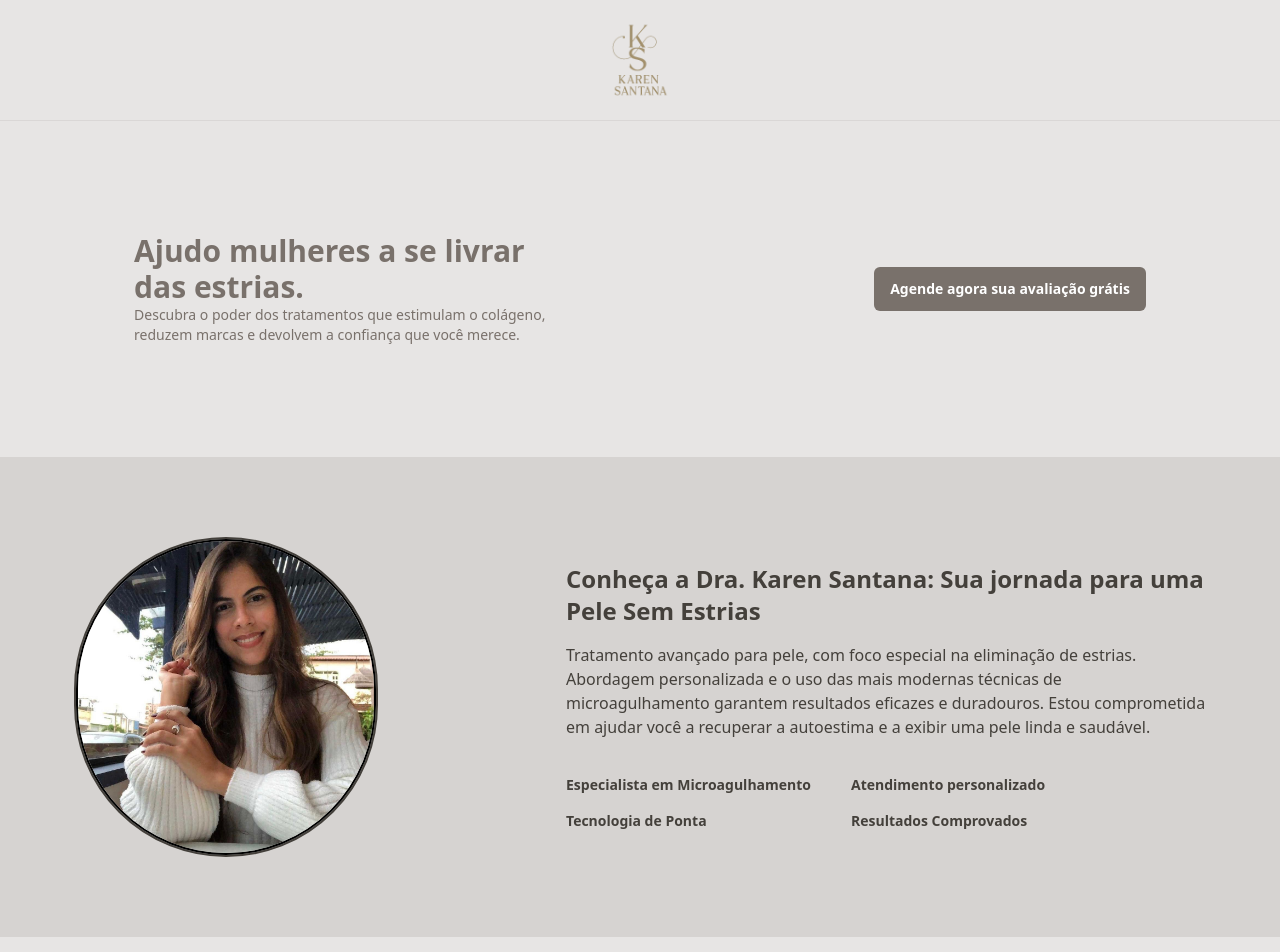
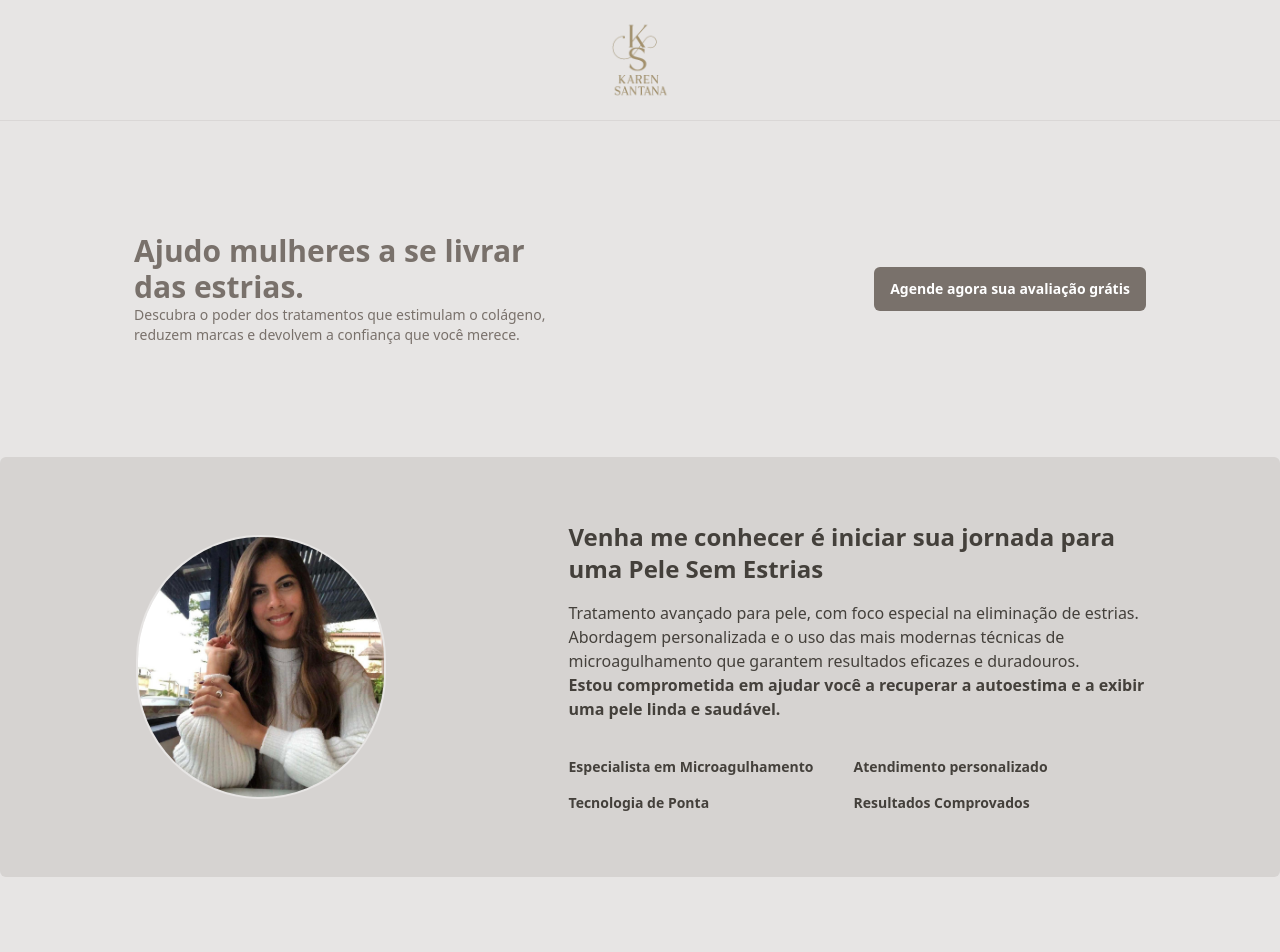
Before and after one commit to wwilliamsantana/kamenezes-landing-job, a React (Vite) app: page / in a window 1280 px wide. Shown: the top 952 px of the page. Built offline with nearby package versions, Linux system fonts and the light colour scheme.

Commit message:
refactor: About;

```diff
--- a/src/App.tsx
+++ b/src/App.tsx
@@ -9,7 +9,7 @@
 
 export function App() {
   return (
-    <div className="min-h-full ">
+    <div className="min-h-full">
       <Header />
       <main>
         <Hero />
--- a/src/components/about.tsx
+++ b/src/components/about.tsx
@@ -1,16 +1,14 @@
 
 export function About() {
   return (
-    <article className=" py-20  bg-stone-300">
-      <div className="max-w-7xl mx-auto flex justify-around items-center gap-10 max-sm:flex-col ">
+    <div className=" p-16 bg-stone-300 max-w-7xl mx-auto flex justify-around items-center rounded-md gap-10 max-sm:flex-col ">
 
-        <div className="rounded-full border-2 border-stone-700">
-          <img className="rounded-full border-2" src={"./picture.jpeg"} width={300} height={300} alt="author photo" />
-        </div>
+      <img className="rounded-full border-2 border-stone-200" src={"./picture.jpeg"} width={250} height={250} alt="author photo" />
+
       <div className="w-1/2 grid gap-4 text-stone-700 max-sm:w-2/3 ">
-          <h2 className="text-2xl font-bold ">Conheça a Dra. Karen Santana: Sua jornada para uma Pele Sem Estrias</h2>
-          <p >Tratamento avançado para pele, com foco especial na eliminação de estrias. Abordagem personalizada e o uso das mais modernas técnicas de microagulhamento garantem resultados eficazes e duradouros. Estou comprometida em ajudar você a recuperar a autoestima e a exibir uma pele linda e saudável.</p>
-          <div className="flex items-center text-sm font-bold  gap-10 mt-5">
+        <h2 className="text-2xl font-bold ">Venha me conhecer é iniciar sua jornada para uma Pele Sem Estrias</h2>
+        <p >Tratamento avançado para pele, com foco especial na eliminação de estrias. Abordagem personalizada e o uso das mais modernas técnicas de microagulhamento que garantem resultados eficazes e duradouros. <br /> <strong>Estou comprometida em ajudar você a recuperar a autoestima e a exibir uma pele linda e saudável.</strong></p>
+        <div className="flex items-center text-sm font-semibold  gap-10 mt-5">
           <div className="flex flex-col gap-4">
             <span>Especialista em Microagulhamento</span>
             <span>Tecnologia de Ponta</span>
@@ -22,6 +20,6 @@
         </div>
       </div>
     </div>
-    </article>
+
   )
 }
--- a/src/components/hero.tsx
+++ b/src/components/hero.tsx
@@ -1,7 +1,7 @@
 
 export function Hero() {
   return (
-    <article className="py-28 text-stone-500 gap-6 max-w-7xl flex items-center justify-around">
+    <article className="py-28 text-stone-500 gap-6 max-w-7xl flex items-center justify-around mx-auto">
       <div className="w-md">
         <h1 className="text-3xl font-bold" >Ajudo mulheres a se livrar das estrias.</h1>
         <p className="text-sm">Descubra o poder dos tratamentos que estimulam o colágeno, reduzem marcas e devolvem a confiança que você merece.</p>
```
Lines whose indentation alone changed are shown as unchanged.
